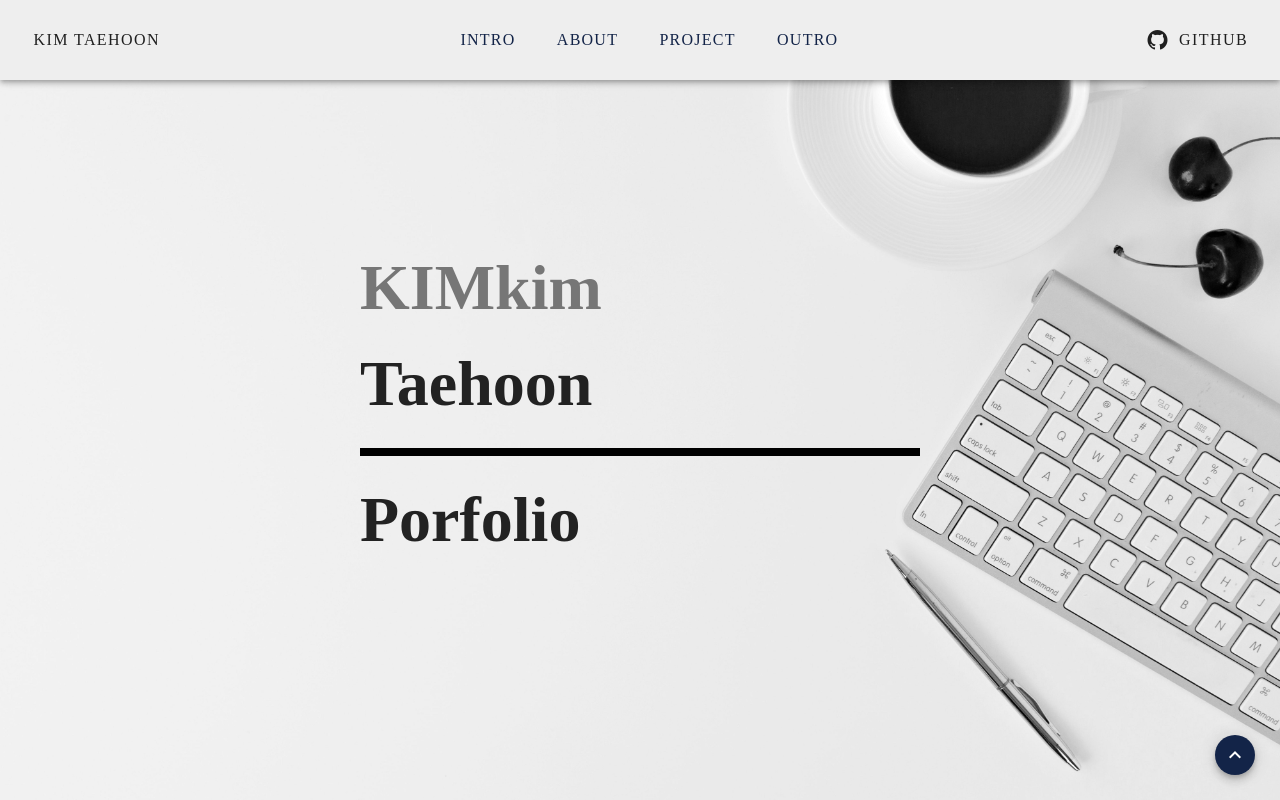
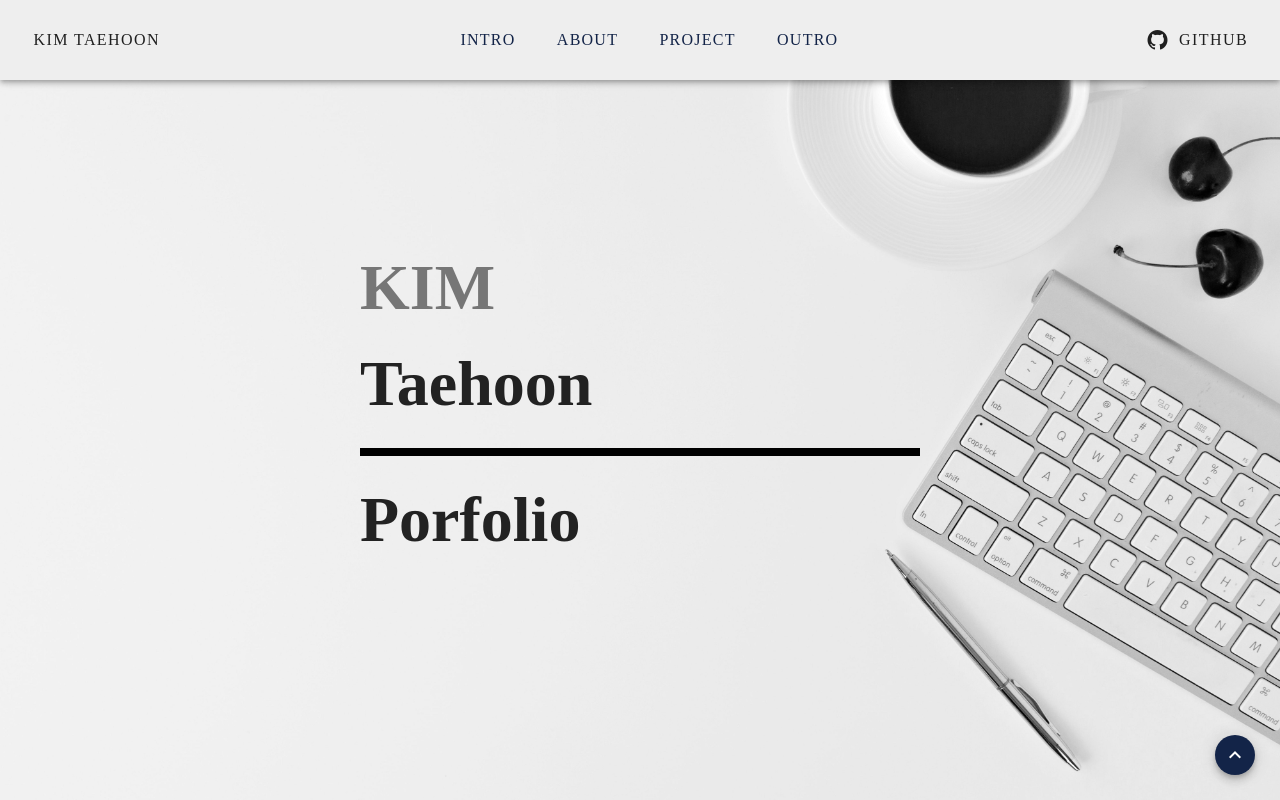
Before and after one commit to thkim4729/portfolio, a Vue app: page / in a window 1280 px wide. Shown: the top 800 px of the page. Built offline with nearby package versions, Linux system fonts and the light colour scheme; a web font is replaced by a local one; what vue-glide-js would draw is missing.

Commit message:
revert test

```diff
--- a/src/components/main/Intro.vue
+++ b/src/components/main/Intro.vue
@@ -5,7 +5,7 @@
                 <div class="animated-title">
                     <div class="text-top">
                         <div>
-                            <span>KIMkim</span>
+                            <span>KIM</span>
                             <span>Taehoon</span>
                         </div>
                     </div>
```
